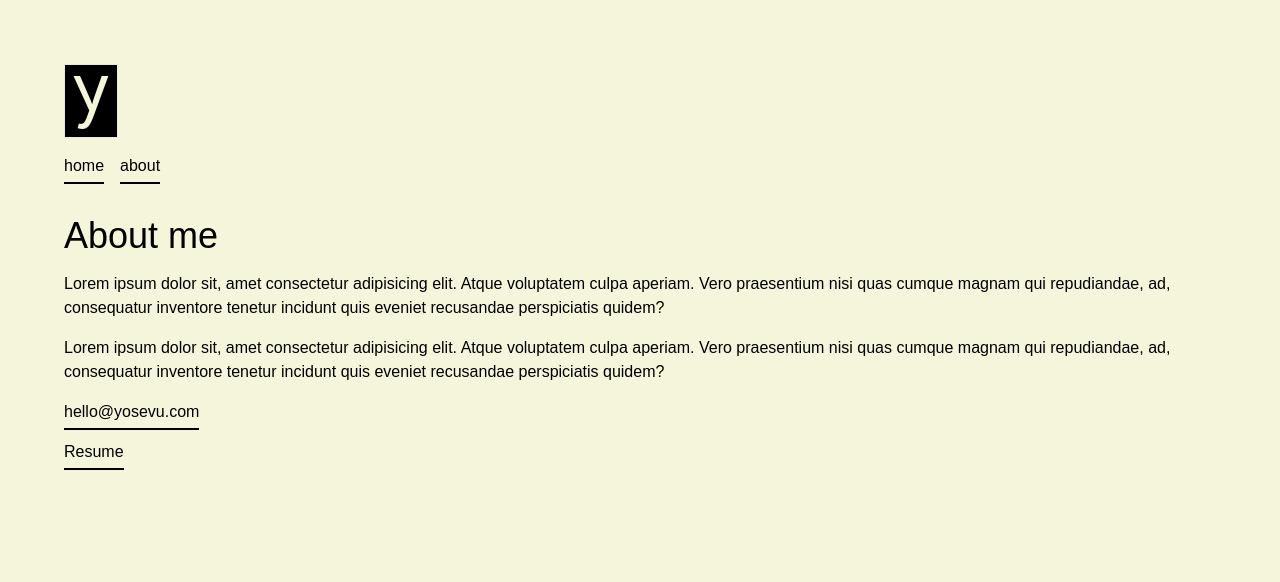
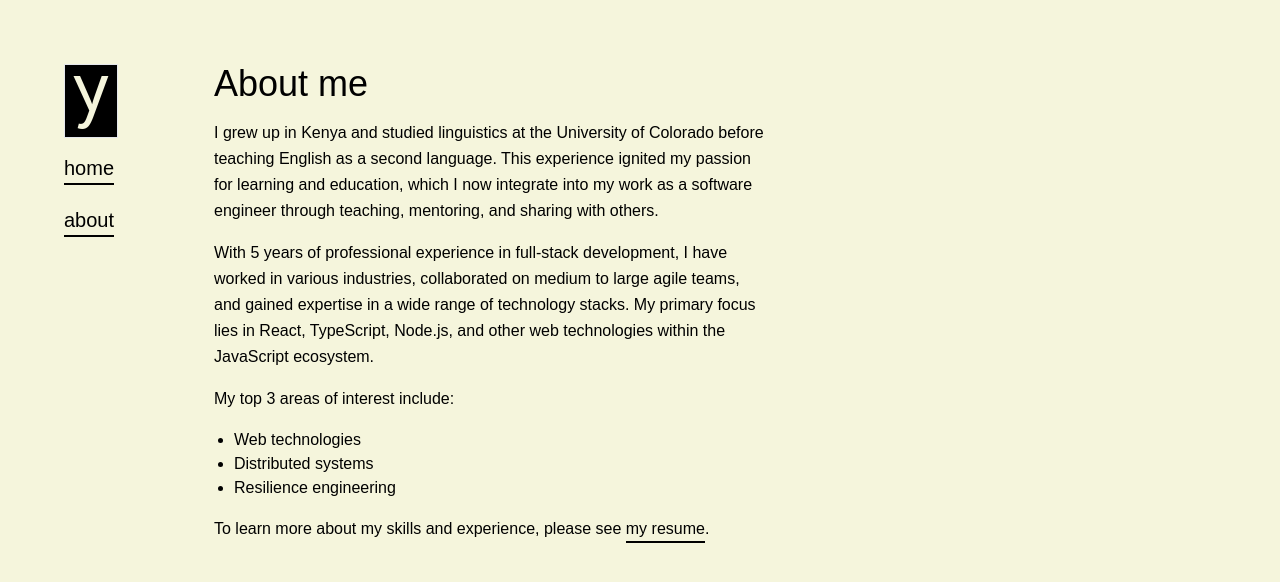
Before and after one commit to yosevu/yosevu.com, a Next.js app: page /about in a window 1280 px wide. Shown: the top 582 px of the page. Built offline with nearby package versions, Linux system fonts and the light colour scheme.

Commit message:
feat: updates and meta data

```diff
--- a/components/header.tsx
+++ b/components/header.tsx
@@ -22,7 +22,7 @@ export default function Header() {
   }
 
   return (
-    <header className="mb-8">
+    <header className="mb-12 md:flex md:flex-col">
       <Link href="/">
         <span
           className={`text-slight-brown border mb-2 bg-black inline-block font-sans text-7xl px-2 transition-transform origin-center duration-500 ${transformClasses}`}
@@ -31,10 +31,11 @@ export default function Header() {
           λ
         </span>
       </Link>
-      <ul className="flex gap-4 mt-2">
+      <ul className="flex gap-8 mt-2 md:flex-col md:gap-6">
+
         {headerLinks.map((link) => (
-          <li className="border-b-2 pb-1 border-black hover:border-b-4 hover:pb-0" key={link.text}>
-            <Link href={link.href}>{link.text}</Link>
+          <li>
+            <Link className="text-xl border-b-2 pb-1 border-black hover:border-b-4 hover:pb-1" key={link.text} href={link.href}>{link.text}</Link>
           </li>
         ))}
       </ul>
--- /dev/null
+++ b/components/icons.tsx
@@ -0,0 +1,38 @@
+function GitHubIcon() {
+  return (
+    <svg role="img" viewBox="0 0 24 24" xmlns="http://www.w3.org/2000/svg">
+      <title>GitHub</title>
+      <path d="M12 .297c-6.63 0-12 5.373-12 12 0 5.303 3.438 9.8 8.205 11.385.6.113.82-.258.82-.577 0-.285-.01-1.04-.015-2.04-3.338.724-4.042-1.61-4.042-1.61C4.422 18.07 3.633 17.7 3.633 17.7c-1.087-.744.084-.729.084-.729 1.205.084 1.838 1.236 1.838 1.236 1.07 1.835 2.809 1.305 3.495.998.108-.776.417-1.305.76-1.605-2.665-.3-5.466-1.332-5.466-5.93 0-1.31.465-2.38 1.235-3.22-.135-.303-.54-1.523.105-3.176 0 0 1.005-.322 3.3 1.23.96-.267 1.98-.399 3-.405 1.02.006 2.04.138 3 .405 2.28-1.552 3.285-1.23 3.285-1.23.645 1.653.24 2.873.12 3.176.765.84 1.23 1.91 1.23 3.22 0 4.61-2.805 5.625-5.475 5.92.42.36.81 1.096.81 2.22 0 1.606-.015 2.896-.015 3.286 0 .315.21.69.825.57C20.565 22.092 24 17.592 24 12.297c0-6.627-5.373-12-12-12" />
+    </svg>
+  )
+}
+
+function LinkedInIcon() {
+  return (
+    <svg role="img" viewBox="0 0 24 24" xmlns="http://www.w3.org/2000/svg">
+      <title>LinkedIn</title>
+      <path d="M20.447 20.452h-3.554v-5.569c0-1.328-.027-3.037-1.852-3.037-1.853 0-2.136 1.445-2.136 2.939v5.667H9.351V9h3.414v1.561h.046c.477-.9 1.637-1.85 3.37-1.85 3.601 0 4.267 2.37 4.267 5.455v6.286zM5.337 7.433c-1.144 0-2.063-.926-2.063-2.065 0-1.138.92-2.063 2.063-2.063 1.14 0 2.064.925 2.064 2.063 0 1.139-.925 2.065-2.064 2.065zm1.782 13.019H3.555V9h3.564v11.452zM22.225 0H1.771C.792 0 0 .774 0 1.729v20.542C0 23.227.792 24 1.771 24h20.451C23.2 24 24 23.227 24 22.271V1.729C24 .774 23.2 0 22.222 0h.003z" />
+    </svg>
+  )
+}
+
+function TwitterIcon() {
+  return (
+    <svg role="img" viewBox="0 0 24 24" xmlns="http://www.w3.org/2000/svg">
+      <title>Twitter</title>
+      <path d="M23.953 4.57a10 10 0 01-2.825.775 4.958 4.958 0 002.163-2.723c-.951.555-2.005.959-3.127 1.184a4.92 4.92 0 00-8.384 4.482C7.69 8.095 4.067 6.13 1.64 3.162a4.822 4.822 0 00-.666 2.475c0 1.71.87 3.213 2.188 4.096a4.904 4.904 0 01-2.228-.616v.06a4.923 4.923 0 003.946 4.827 4.996 4.996 0 01-2.212.085 4.936 4.936 0 004.604 3.417 9.867 9.867 0 01-6.102 2.105c-.39 0-.779-.023-1.17-.067a13.995 13.995 0 007.557 2.209c9.053 0 13.998-7.496 13.998-13.985 0-.21 0-.42-.015-.63A9.935 9.935 0 0024 4.59z" />
+    </svg>
+  )
+}
+
+export default function getSocialLinks() {
+  return [
+    { name: 'github', href: 'https://github.com/yosevu/', Icon: GitHubIcon },
+    {
+      name: 'linkedin',
+      href: 'https://www.linkedin.com/in/yosevu/',
+      Icon: LinkedInIcon,
+    },
+    { name: 'twitter', href: 'https://twitter.com/yosevu/', Icon: TwitterIcon },
+  ]
+}
--- a/pages/_app.tsx
+++ b/pages/_app.tsx
@@ -1,12 +1,24 @@
 import Header from '@/components/header'
 import '@/styles/globals.css'
 import type { AppProps } from 'next/app'
+import Head from 'next/head'
 
 export default function App({ Component, pageProps }: AppProps) {
   return (
-    <main className="min-h-screen items-center justify-between m-8 p-8">
-      <Header />
-      <Component {...pageProps} />
-    </main>
+    <>
+      <Head>
+        <title>Yosevu Kilonzo</title>
+        <meta property="og:title" content="Yosevu Kilonzo" key="title" />
+
+        <meta name="description" content="Yosevu Kilonzo's personal website." />
+        <meta property="og:description" content="Yosevu Kilonzo's personal website." />
+      </Head>
+      <main className="min-h-screen max-w-screen-md items-center justify-between m-8 p-8 md:flex md:items-start md:gap-24">
+        <Header />
+        <div className="md:gap-8">
+          <Component {...pageProps} />
+        </div>
+      </main>
+    </>
   )
 }
--- a/pages/about.tsx
+++ b/pages/about.tsx
@@ -3,32 +3,43 @@ import Link from 'next/link'
 export default function About() {
   return (
     <>
-      <div>
+      <div className="mb-4">
         <h1>About me</h1>
         <p>
-          Lorem ipsum dolor sit, amet consectetur adipisicing elit. Atque
-          voluptatem culpa aperiam. Vero praesentium nisi quas cumque magnam qui
-          repudiandae, ad, consequatur inventore tenetur incidunt quis eveniet
-          recusandae perspiciatis quidem?
+          I grew up in Kenya and studied linguistics at the University of
+          Colorado before teaching English as a second language. This experience
+          ignited my passion for learning and education, which I now integrate
+          into my work as a software engineer through teaching, mentoring, and
+          sharing with others.
         </p>
         <p>
-          Lorem ipsum dolor sit, amet consectetur adipisicing elit. Atque
-          voluptatem culpa aperiam. Vero praesentium nisi quas cumque magnam qui
-          repudiandae, ad, consequatur inventore tenetur incidunt quis eveniet
-          recusandae perspiciatis quidem?
+          With 5 years of professional experience in full-stack development, I
+          have worked in various industries, collaborated on medium to large
+          agile teams, and gained expertise in a wide range of technology
+          stacks. My primary focus lies in React, TypeScript, Node.js, and other
+          web technologies within the JavaScript ecosystem.
         </p>
+        <div>
+          <p>My top 3 areas of interest include:
+</p>
+          <ul className="list-disc pl-0">
+            <li className="ml-5">Web technologies</li>
+            <li className="ml-5">Distributed systems</li>
+            <li className="ml-5">Resilience engineering</li>
+          </ul>
+        </div>
       </div>
 
-      <ul className="flex flex-col gap-4">
-        <li>
-          <Link className="h-7 border-b-2 pb-2 border-black mr-6 hover:border-b-4 hover:pb-1" href="mailto:hello@yosevu.com">hello@yosevu.com</Link>
-        </li>
-        <li>
-          <Link className="h-7 border-b-2 pb-2 border-black mr-6 hover:border-b-4 hover:pb-1" href="https://docs.google.com/document/d/1fp1T_-C79-gWnDKcjnUYyXq_w0Y9W8ZWKPwnJzkhxxk/edit?usp=sharing">
-            Resume
-          </Link>
-        </li>
-      </ul>
+      <p>
+        <span>To learn more about my skills and experience, please see </span>
+        <Link
+          className="h-7 border-b-2 pb-1 border-black hover:border-b-4 hover:pb-1"
+          href="https://docs.google.com/document/d/1fp1T_-C79-gWnDKcjnUYyXq_w0Y9W8ZWKPwnJzkhxxk/edit?usp=sharing"
+        >
+          my resume
+        </Link>
+        .
+      </p>
     </>
   )
 }
--- a/pages/index.tsx
+++ b/pages/index.tsx
@@ -1,71 +1,39 @@
 import Image from 'next/image'
 import Link from 'next/link'
-import { ReactNode } from 'react'
-
-function GitHubIcon() {
-  return (
-    <svg role="img" viewBox="0 0 24 24" xmlns="http://www.w3.org/2000/svg">
-      <title>GitHub</title>
-      <path d="M12 .297c-6.63 0-12 5.373-12 12 0 5.303 3.438 9.8 8.205 11.385.6.113.82-.258.82-.577 0-.285-.01-1.04-.015-2.04-3.338.724-4.042-1.61-4.042-1.61C4.422 18.07 3.633 17.7 3.633 17.7c-1.087-.744.084-.729.084-.729 1.205.084 1.838 1.236 1.838 1.236 1.07 1.835 2.809 1.305 3.495.998.108-.776.417-1.305.76-1.605-2.665-.3-5.466-1.332-5.466-5.93 0-1.31.465-2.38 1.235-3.22-.135-.303-.54-1.523.105-3.176 0 0 1.005-.322 3.3 1.23.96-.267 1.98-.399 3-.405 1.02.006 2.04.138 3 .405 2.28-1.552 3.285-1.23 3.285-1.23.645 1.653.24 2.873.12 3.176.765.84 1.23 1.91 1.23 3.22 0 4.61-2.805 5.625-5.475 5.92.42.36.81 1.096.81 2.22 0 1.606-.015 2.896-.015 3.286 0 .315.21.69.825.57C20.565 22.092 24 17.592 24 12.297c0-6.627-5.373-12-12-12" />
-    </svg>
-  )
-}
-
-function LinkedInIcon() {
-  return (
-    <svg role="img" viewBox="0 0 24 24" xmlns="http://www.w3.org/2000/svg">
-      <title>LinkedIn</title>
-      <path d="M20.447 20.452h-3.554v-5.569c0-1.328-.027-3.037-1.852-3.037-1.853 0-2.136 1.445-2.136 2.939v5.667H9.351V9h3.414v1.561h.046c.477-.9 1.637-1.85 3.37-1.85 3.601 0 4.267 2.37 4.267 5.455v6.286zM5.337 7.433c-1.144 0-2.063-.926-2.063-2.065 0-1.138.92-2.063 2.063-2.063 1.14 0 2.064.925 2.064 2.063 0 1.139-.925 2.065-2.064 2.065zm1.782 13.019H3.555V9h3.564v11.452zM22.225 0H1.771C.792 0 0 .774 0 1.729v20.542C0 23.227.792 24 1.771 24h20.451C23.2 24 24 23.227 24 22.271V1.729C24 .774 23.2 0 22.222 0h.003z" />
-    </svg>
-  )
-}
-
-function TwitterIcon() {
-  return (
-    <svg role="img" viewBox="0 0 24 24" xmlns="http://www.w3.org/2000/svg">
-      <title>Twitter</title>
-      <path d="M23.953 4.57a10 10 0 01-2.825.775 4.958 4.958 0 002.163-2.723c-.951.555-2.005.959-3.127 1.184a4.92 4.92 0 00-8.384 4.482C7.69 8.095 4.067 6.13 1.64 3.162a4.822 4.822 0 00-.666 2.475c0 1.71.87 3.213 2.188 4.096a4.904 4.904 0 01-2.228-.616v.06a4.923 4.923 0 003.946 4.827 4.996 4.996 0 01-2.212.085 4.936 4.936 0 004.604 3.417 9.867 9.867 0 01-6.102 2.105c-.39 0-.779-.023-1.17-.067a13.995 13.995 0 007.557 2.209c9.053 0 13.998-7.496 13.998-13.985 0-.21 0-.42-.015-.63A9.935 9.935 0 0024 4.59z" />
-    </svg>
-  )
-}
-
-const getSocialLinks = () => [
-  { name: 'github', href: 'https://github.com/yosevu/', Icon: GitHubIcon },
-  {
-    name: 'linkedin',
-    href: 'https://www.linkedin.com/in/yosevu/',
-    Icon: LinkedInIcon,
-  },
-  { name: 'twitter', href: 'https://twitter.com/yosevu/', Icon: TwitterIcon },
-]
-
-const home = {
-  name: 'Yosevu Kilonzo',
-  message: 'Connect with me on GitHub, LinkedIn, and Twitter:',
-}
+import getSocialLinks from '@/components/icons'
 
 export default function Home() {
   const socialLinks = getSocialLinks()
   return (
     <>
       <div>
-        <h1>{home.name}</h1>
+        <h1>Yosevu Kilonzo</h1>
         <p>
-          Hi, I'm Yosevu. I'm a developer of 5 years who loves the web. I care
-          about building tools, applications, and experiences that help us <strong>connect</strong> and{' '}
-          <strong>coordinate</strong> <i>better</i> as{' '}
-          <span className="underline">human beings</span>.
+          Hi, I'm Yosevu. I'm a developer who loves the web. I care
+          about building tools, applications, and experiences that help us{' '}
+          <strong>connect</strong> and <strong>coordinate</strong> <em>better</em>{' '}
+          as <strong>human beings</strong>.
         </p>
         <Image
           className="rounded-full inline-block my-2"
           src="/profile.jpg"
           alt="A front-facing profile picture of Yosevu wearing a checkered shirt."
-          width={100}
-          height={100}
+          width={128}
+          height={128}
         />
       </div>
+
       <div>
-        <p>{home.message}</p>
+        <p>
+          Feel free to reach out to me via email at{' '}
+          <Link
+            className="border-b-2 border-black hover:border-b-4"
+            href="mailto:hello@yosevu.com"
+          >
+            hello@yosevu.com
+          </Link>
+          . You can also connect with me on GitHub, LinkedIn, or Twitter:
+        </p>
         <ul className="flex gap-4">
           {socialLinks.map(({ name, href, Icon }) => (
             <li className="w-6">
--- a/styles/globals.css
+++ b/styles/globals.css
@@ -9,5 +9,5 @@ h1 {
 }
 
 p {
-  @apply my-4;
+  @apply my-4 leading-relaxed;
 }
```
